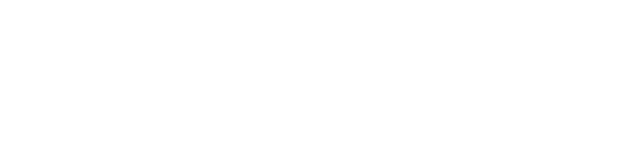
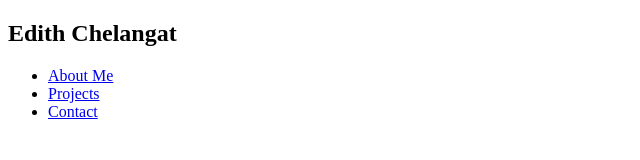
Before and after one commit to EdithChelaa/phase-0-project, a plain HTML site: page index.html in a window 1280 px wide. Shown: the whole page, without its empty margins (0-640 px from the left). Drawn offline with Linux system fonts and the light colour scheme.

Commit message:
add navbar

```diff
--- a/index.html
+++ b/index.html
@@ -4,9 +4,19 @@
     <meta charset="UTF-8">
     <meta name="viewport" content="width=device-width, initial-scale=1.0">
     <link rel="stylesheet" href="style.css">
-    <title>Document</title>
+    <title>Personal Website</title>
 </head>
 <body>
+    <nav>
+        <div class="logo">
+            <h1>Edith Chelangat</h1>
+        </div>
+        <ul class="nav-links">
+            <li><a href="#about">About Me</a></li>
+            <li><a href="#projects">Projects</a></li>
+            <li><a href="#contact">Contact</a></li>
+        </ul>
+    </nav>
 
-    <script src=""></script>
+    <!-- ... (rest of the body remains unchanged) ... -->
 </body>
```
